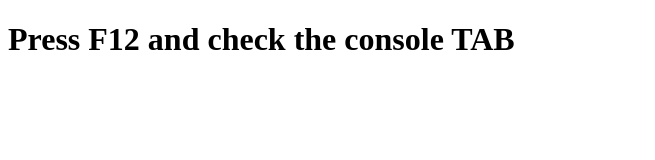
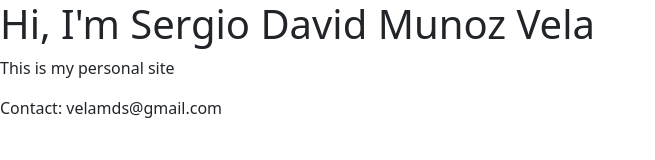
Before and after one commit to velamds/velamds.github.io, a plain HTML site: page index.html in a window 1280 px wide. Shown: the whole page, without its empty margins (0-655 px from the left). Drawn offline with nearby package versions, Linux system fonts and the light colour scheme.

Commit message:
Update index.html
Personal profile

```diff
--- a/index.html
+++ b/index.html
@@ -4,10 +4,12 @@
     <meta charset="UTF-8">
     <meta name="viewport" content="width=device-width, initial-scale=1.0">
     <meta http-equiv="X-UA-Compatible" content="ie=edge">
-    <title>JavaScript Basics</title>
+    <title>Sergio David Munoz Vela Site</title>
+    <link href="https://cdn.jsdelivr.net/npm/bootstrap@5.0.2/dist/css/bootstrap.min.css" rel="stylesheet" integrity="sha384-EVSTQN3/azprG1Anm3QDgpJLIm9Nao0Yz1ztcQTwFspd3yD65VohhpuuCOmLASjC" crossorigin="anonymous">
 </head>
 <body>
-    <h1>Press F12 and check the console TAB</h1>
+    <h1>Hi, I'm Sergio David Munoz Vela</h1>
+    <p>This is my personal site</p>
+    <p>Contact: velamds@gmail.com</p>
 </body>
 </html>
-<script src="functions.js"></script>
```
